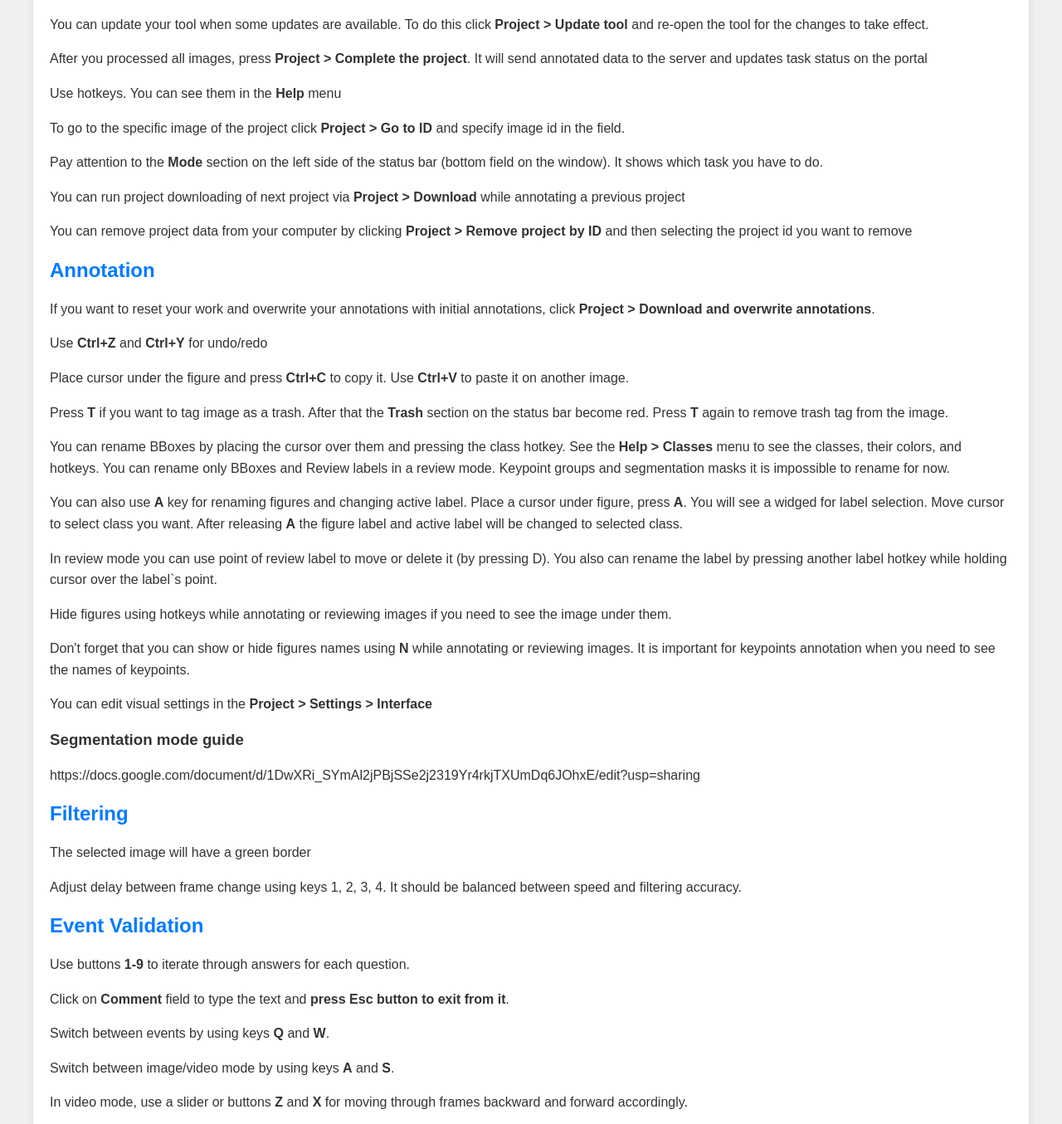
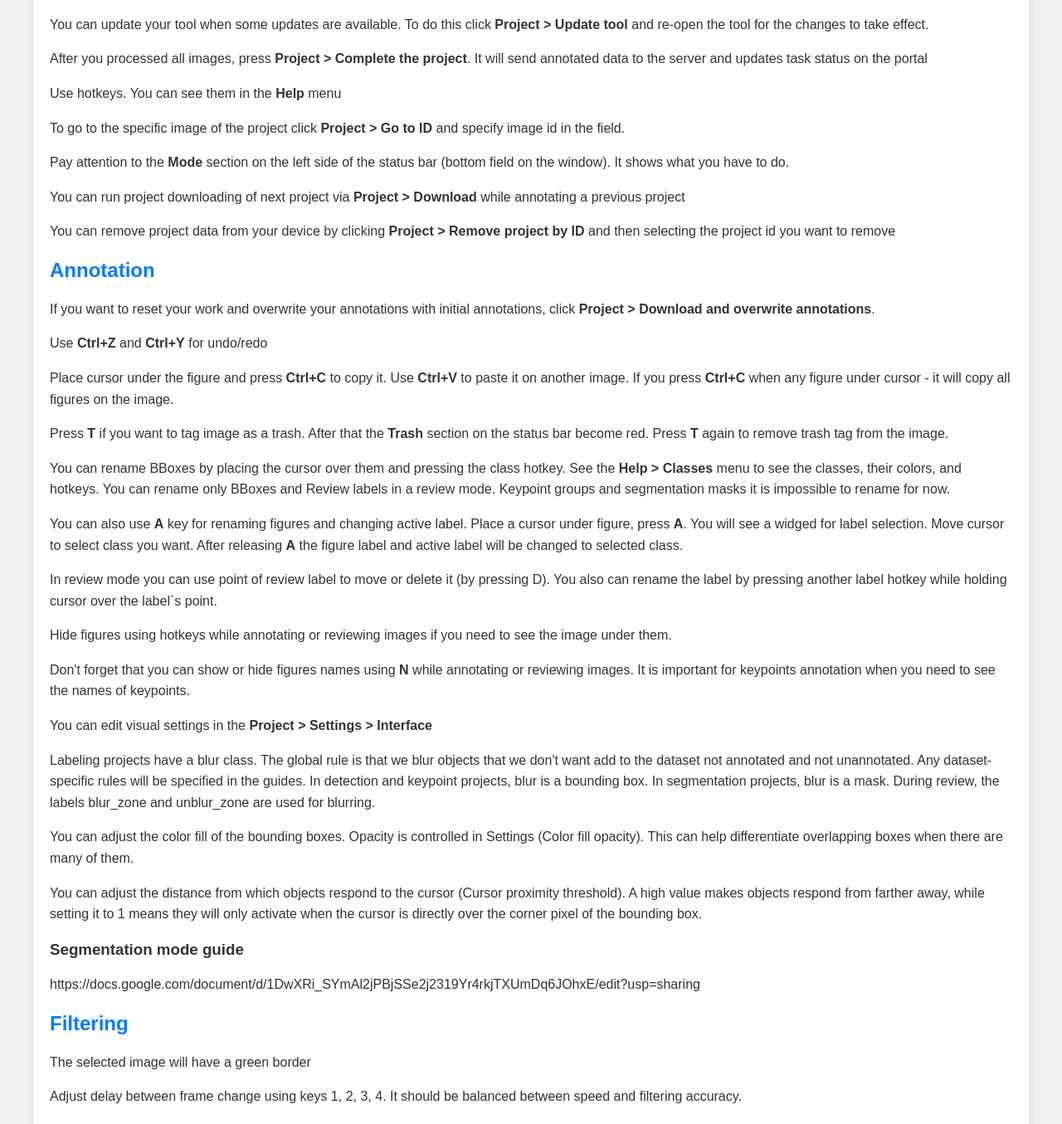
Before and after one commit to vovaxnz/annotation_tool, a Python web app: template templates/how.html in a window 1280 px wide. Shown: the part 303-1658 px from the top of the page at 83% size. Run offline with Jinja, Linux system fonts and the light colour scheme; the template is opened without the code that fills it, so the values that code supplies are empty.

Commit message:
Update help text, Update first label name in Labeling mode

```diff
--- a/templates/hotkeys.html
+++ b/templates/hotkeys.html
@@ -84,7 +84,7 @@
   </tr>
   <tr>
     <td>Ctrl+C</td>
-    <td style="font-size: 16px;">Copy figure under cursor</td>
+    <td style="font-size: 16px;">Copy figure under cursor or all figures if no figures under cursor</td>
   </tr>
   <tr>
     <td>Ctrl+V</td>
--- a/templates/how.html
+++ b/templates/how.html
@@ -53,13 +53,13 @@
         To go to the specific image of the project click <strong>Project &gt; Go to ID</strong> and specify image id in the field.
         </p>
         <p>
-        Pay attention to the <strong>Mode</strong> section on the left side of the status bar (bottom field on the window). It shows which task you have to do.
+        Pay attention to the <strong>Mode</strong> section on the left side of the status bar (bottom field on the window). It shows what you have to do.
         </p>
         <p>
         You can run project downloading of next project via <strong>Project &gt; Download</strong> while annotating a previous project
         </p>
         <p>
-           You can remove project data from your computer by clicking <strong>Project &gt; Remove project by ID</strong> and then selecting the project id you want to remove
+           You can remove project data from your device by clicking <strong>Project &gt; Remove project by ID</strong> and then selecting the project id you want to remove
         </p>
 
         <h2>Annotation</h2>
@@ -70,7 +70,7 @@
         Use <strong>Ctrl+Z</strong> and <strong>Ctrl+Y</strong> for undo/redo
         </p>
         <p>
-        Place cursor under the figure and press <strong>Ctrl+C</strong> to copy it. Use <strong>Ctrl+V</strong> to paste it on another image.
+        Place cursor under the figure and press <strong>Ctrl+C</strong> to copy it. Use <strong>Ctrl+V</strong> to paste it on another image. If you press <strong>Ctrl+C</strong> when any figure under cursor - it will copy all figures on the image.
         </p>
         <p>
         Press <strong>T</strong> if you want to tag image as a trash. After that the <strong>Trash</strong> section on the status bar become red. Press <strong>T</strong> again to remove trash tag from the image.
@@ -92,6 +92,15 @@
         </p>
         <p>
            You can edit visual settings in the <strong>Project &gt; Settings &gt; Interface</strong>
+        </p>
+        <p>
+            Labeling projects have a blur class. The global rule is that we blur objects that we don't want add to the dataset not annotated and not unannotated. Any dataset-specific rules will be specified in the guides. In detection and keypoint projects, blur is a bounding box. In segmentation projects, blur is a mask. During review, the labels blur_zone and unblur_zone are used for blurring.
+        </p>
+        <p>
+            You can adjust the color fill of the bounding boxes. Opacity is controlled in Settings (Color fill opacity). This can help differentiate overlapping boxes when there are many of them.
+        </p>
+        <p>
+            You can adjust the distance from which objects respond to the cursor (Cursor proximity threshold). A high value makes objects respond from farther away, while setting it to 1 means they will only activate when the cursor is directly over the corner pixel of the bounding box.
         </p>
 
     <h3>Segmentation mode guide</h3>
```
Also changed, not shown: annotation_widgets/image/labeling/logic.py (+8 -2 lines).
